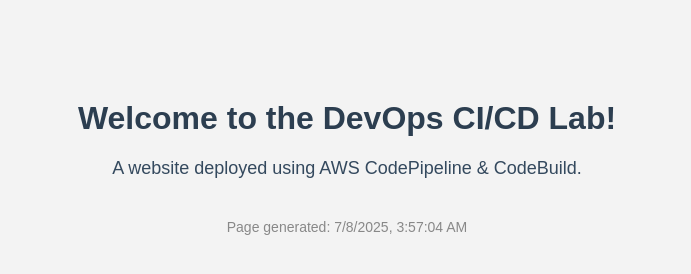
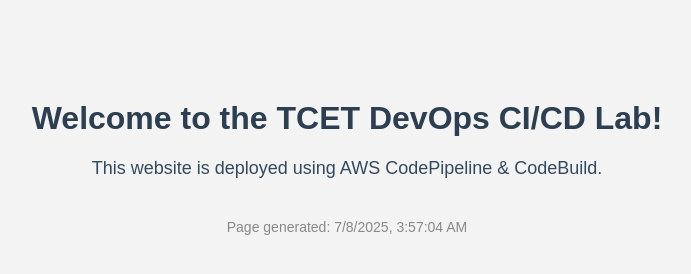
Before and after one commit to QasimKheriwala/DevOps-labs, a plain HTML site: page index.html in a window 1280 px wide. Shown: the whole page, without its empty margins (293-984 px from the left). Drawn offline with Linux system fonts and the light colour scheme.

Commit message:
Update index.html
Changed the body text

```diff
--- a/index.html
+++ b/index.html
@@ -26,8 +26,8 @@
   </style>
 </head>
 <body>
-  <h1>Welcome to the DevOps CI/CD Lab!</h1>
-  <p>A website deployed using AWS CodePipeline & CodeBuild.</p>
+  <h1>Welcome to the TCET DevOps CI/CD Lab!</h1>
+  <p> This website is deployed using AWS CodePipeline & CodeBuild.</p>
   <div class="timestamp">
     <!-- Add dynamic timestamp via script if desired -->
     Page generated: <span id="datetime"></span>
```
